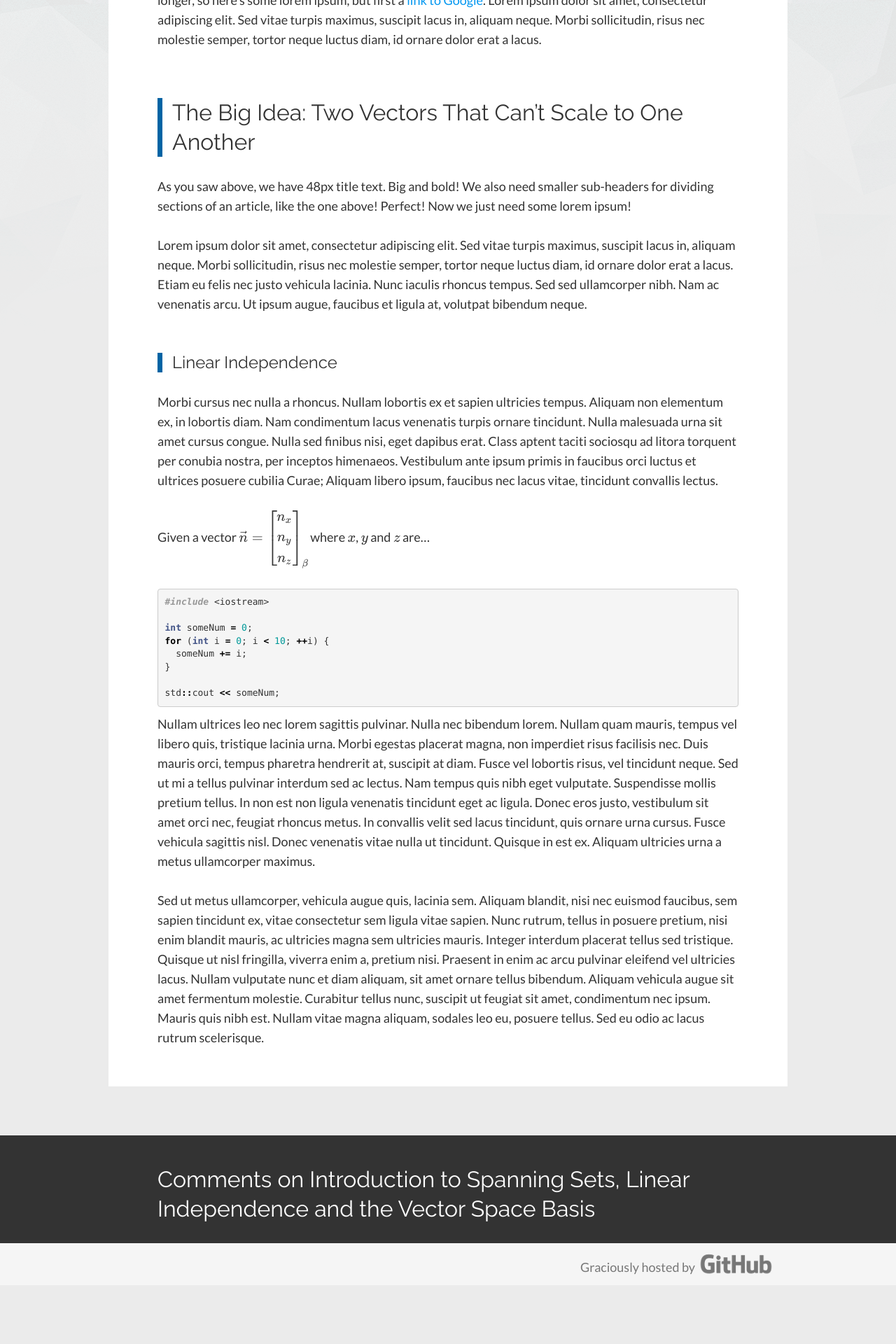
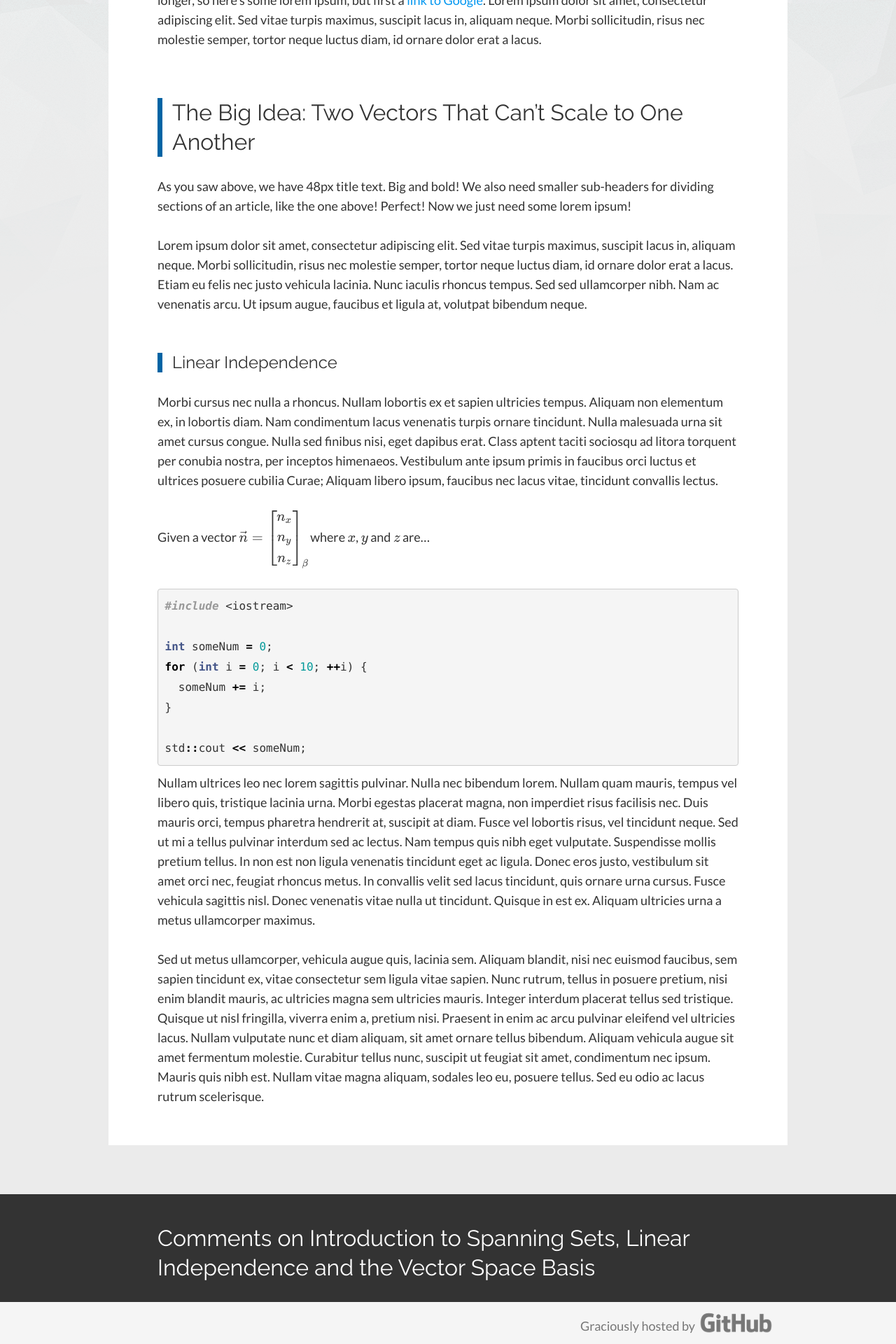
Before and after one commit to aarondgordon/aarondgordon.github.io, a Jekyll site: the page built from _posts/2016-8-24-introduction-to-spanning-sets-linear-independence-and-the-vector-space-basis.md, in a window 1280 px wide. Shown: the part 969-2889 px from the top of the page at 70% size. Built offline with Jekyll 4.4.1, drawn with Linux system fonts in a browser that asks for light colours; nearby versions of some CDN libraries; formulas are drawn with MathJax 3; comment, search, counter and statistics services are not loaded; before the commit the page ends 2805 px from its top, so only the background shows below that.

Commit message:
Styled code wells

```diff
--- a/assets/css/layout.css
+++ b/assets/css/layout.css
@@ -396,6 +396,12 @@ a:hover, a:active {
   font-size: 110% !important;
 }
 
+.syntax {
+    font-family: 'Roboto Mono';
+    font-size: 0.889em; /* 16px/18px */
+    line-height: 1.75em; /* 2 x baseline | 28px/16px */
+}
+
 .comments-wrapper {
   background: #333;
   color: #fff;
```
